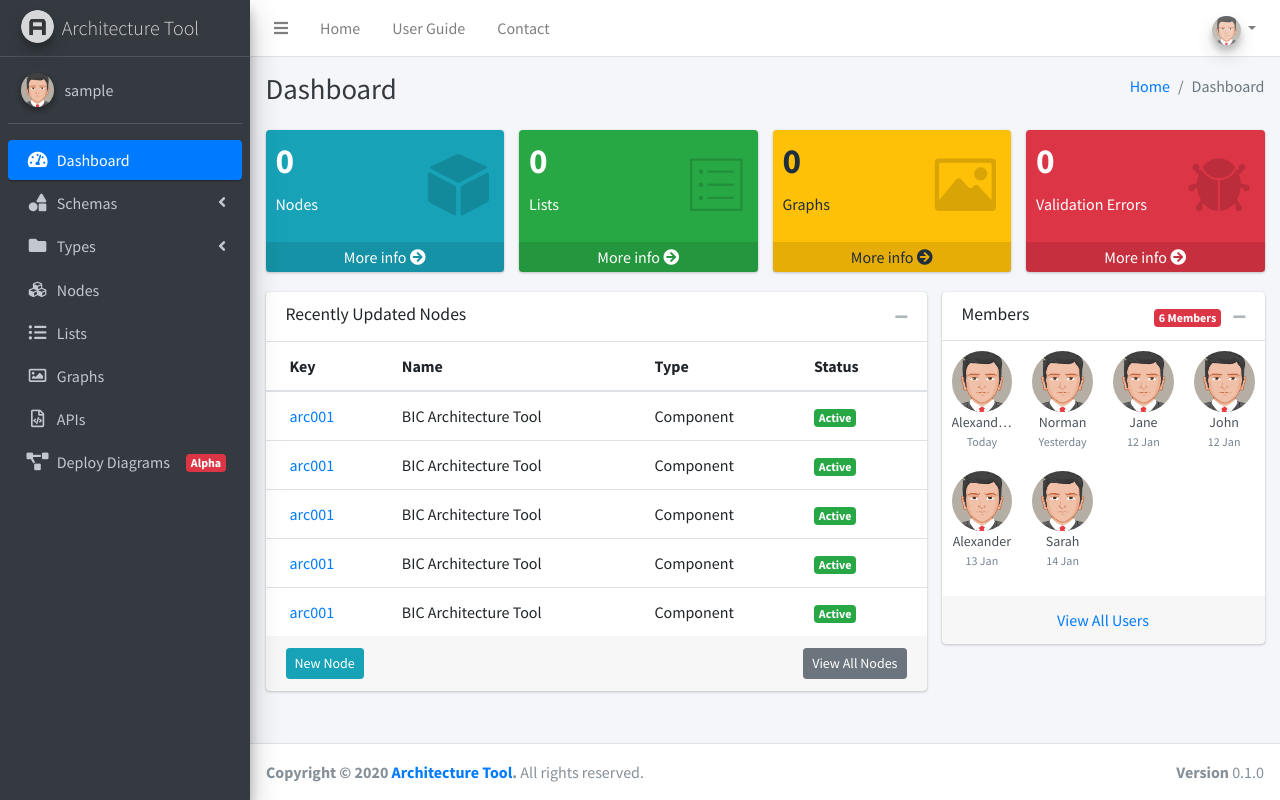
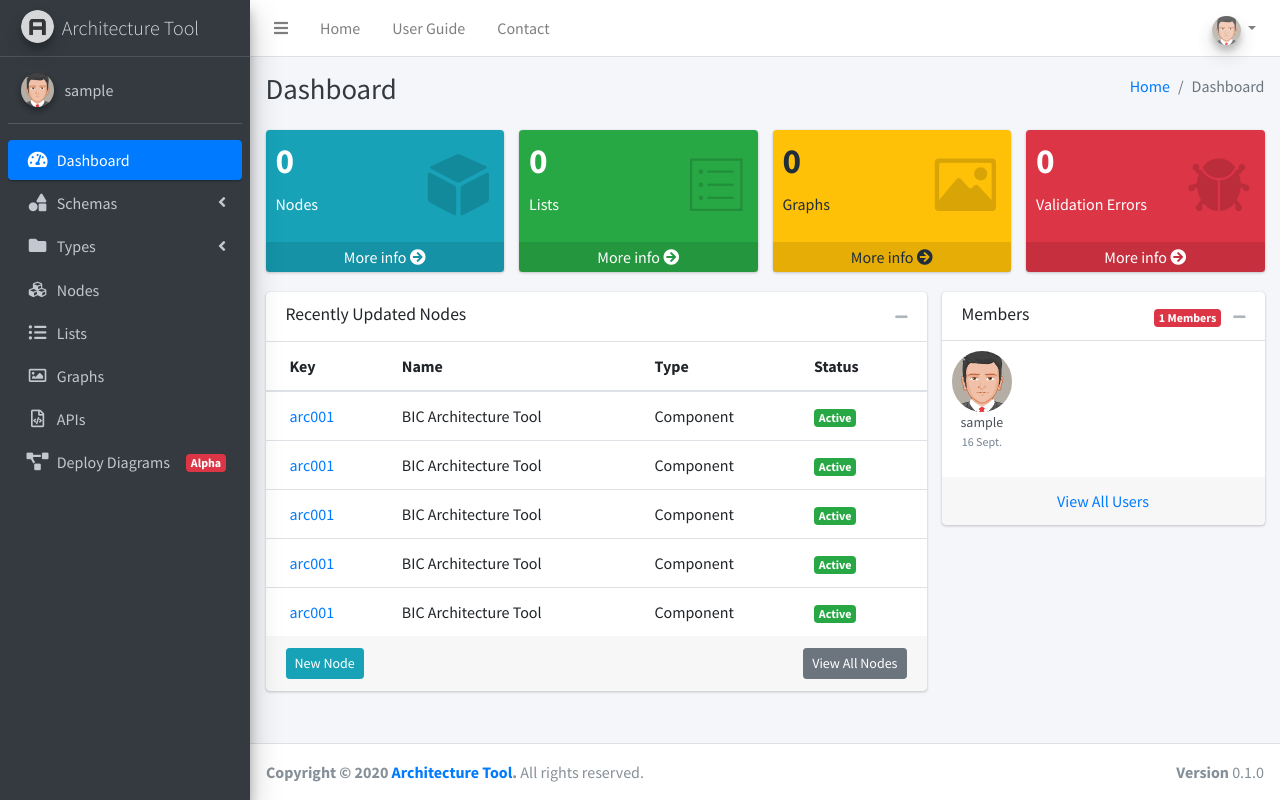
Before and after one commit to goldginkgo/architecture_tool_django, a Django app: page / in a window 1280 px wide. Run offline with Django 3.2, Linux system fonts and the light colour scheme; the visitor is signed in with stand-in values (Sample User, id 1); data comes from the database, SQL or seed files in the repository; some libraries are stand-ins or nearby versions.

Commit message:
Add data for users card

```diff
--- a/architecture_tool_django/dashboard/urls.py
+++ b/architecture_tool_django/dashboard/urls.py
@@ -1,4 +1,4 @@
-from django.urls import path, re_path
+from django.urls import path
 
 from architecture_tool_django.dashboard import views
 
@@ -7,6 +7,4 @@ urlpatterns = [
     path("contacts/", views.contacts, name="contacts"),
     # The home page
     path("", views.dashboard, name="home"),
-    # Matches any html file
-    re_path(r"^.*\.*", views.pages, name="pages"),
 ]
--- a/architecture_tool_django/dashboard/views.py
+++ b/architecture_tool_django/dashboard/views.py
@@ -1,37 +1,27 @@
-from django import template
+from django.contrib.auth import get_user_model
 from django.contrib.auth.decorators import login_required
-from django.http import HttpResponse
 from django.shortcuts import render  # get_object_or_404, redirect
-from django.template import loader
 
 
 @login_required(login_url="/accounts/login/")
 def dashboard(request):
-    return render(request, "pages/home.html")
+    User = get_user_model()
+    users = User.objects.order_by("-date_joined")
+    total_users = users.count()
+
+    user_info = {}
+    for user in users[:9]:
+        user_info[user.username] = {}
+        user_info[user.username]["date_joined"] = user.date_joined
+        social_account = user.socialaccount_set.all().first()
+        if social_account:
+            user_info[user.username]["avatar_url"] = social_account.get_avatar_url()
+
+    return render(
+        request, "pages/home.html", {"user_info": user_info, "total_users": total_users}
+    )
 
 
 @login_required(login_url="/accounts/login/")
 def contacts(request):
     return render(request, "pages/contacts.html")
-
-
-@login_required(login_url="/accounts/login/")
-def pages(request):
-    context = {}
-    # All resource paths end in .html.
-    # Pick out the html file name from the url. And load that template.
-    try:
-
-        load_template = request.path.split("/")[-1]
-        html_template = loader.get_template(load_template)
-        return HttpResponse(html_template.render(context, request))
-
-    except template.TemplateDoesNotExist:
-
-        html_template = loader.get_template("404.html")
-        return HttpResponse(html_template.render(context, request))
-
-    except Exception:
-
-        html_template = loader.get_template("500.html")
-        return HttpResponse(html_template.render(context, request))
--- a/architecture_tool_django/templates/pages/home.html
+++ b/architecture_tool_django/templates/pages/home.html
@@ -190,7 +190,7 @@
               <h3 class="card-title">Members</h3>
 
               <div class="card-tools">
-                <span class="badge badge-danger">6 Members</span>
+                <span class="badge badge-danger">{{ total_users }} Members</span>
                 <button type="button" class="btn btn-tool" data-card-widget="collapse">
                   <i class="fas fa-minus"></i>
                 </button>
@@ -199,36 +199,18 @@
             <!-- /.card-header -->
             <div class="card-body p-0">
               <ul class="users-list clearfix">
+                {% for username, info in user_info.items %}
                 <li>
+                  {% if info.avatar_url %}
+                  <img src="{{ info.avatar_url }}" alt="User Image">
+                  {% else %}
                   <img src="{% static 'images/avatar.png' %}" alt="User Image">
-                  <a class="users-list-name" href="#">Alexander Pierce</a>
-                  <span class="users-list-date">Today</span>
+                  {% endif %}
+
+                  <a class="users-list-name" href="#">{{ username }}</a>
+                  <span class="users-list-date">{{ info.date_joined|date:"j N" }}</span>
                 </li>
-                <li>
-                  <img src="{% static 'images/avatar.png' %}" alt="User Image">
-                  <a class="users-list-name" href="#">Norman</a>
-                  <span class="users-list-date">Yesterday</span>
-                </li>
-                <li>
-                  <img src="{% static 'images/avatar.png' %}" alt="User Image">
-                  <a class="users-list-name" href="#">Jane</a>
-                  <span class="users-list-date">12 Jan</span>
-                </li>
-                <li>
-                  <img src="{% static 'images/avatar.png' %}" alt="User Image">
-                  <a class="users-list-name" href="#">John</a>
-                  <span class="users-list-date">12 Jan</span>
-                </li>
-                <li>
-                  <img src="{% static 'images/avatar.png' %}" alt="User Image">
-                  <a class="users-list-name" href="#">Alexander</a>
-                  <span class="users-list-date">13 Jan</span>
-                </li>
-                <li>
-                  <img src="{% static 'images/avatar.png' %}" alt="User Image">
-                  <a class="users-list-name" href="#">Sarah</a>
-                  <span class="users-list-date">14 Jan</span>
-                </li>
+                {% endfor %}
               </ul>
               <!-- /.users-list -->
             </div>
```
